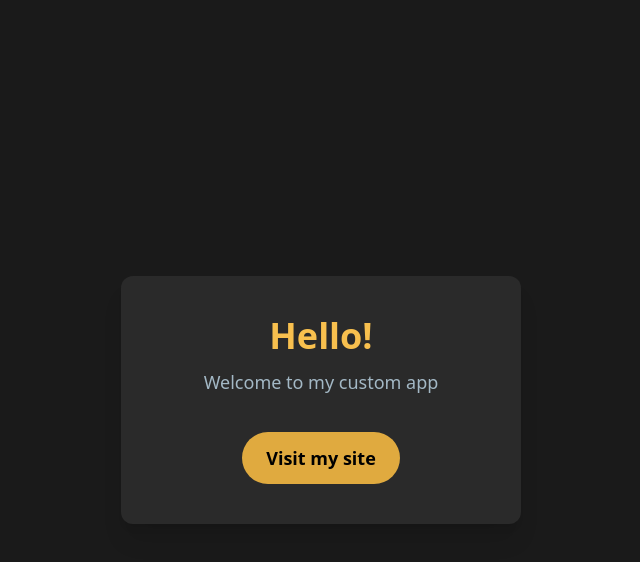
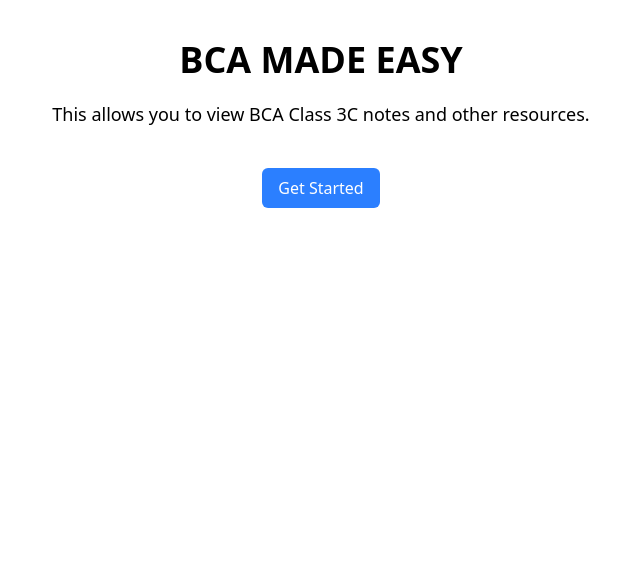
Before and after one commit to zeropse/ezbca, a React (Vite) app: page / in a window 1280 px wide. Shown: the top 562 px of the page, without its empty margins (319-959 px from the left). Built offline with nearby package versions, Linux system fonts and the light colour scheme.

Commit message:
added home

```diff
--- a/index.html
+++ b/index.html
@@ -3,6 +3,7 @@
   <head>
     <meta charset="UTF-8" />
     <meta name="viewport" content="width=device-width, initial-scale=1.0" />
+    <link rel="icon" href="ico.png" />
     <title>BCA Made Easy</title>
   </head>
   <body>
--- a/src/App.jsx
+++ b/src/App.jsx
@@ -1,17 +1,13 @@
+import { BrowserRouter, Routes, Route } from "react-router-dom";
+import Home from "./pages/Home";
+
 const App = () => {
   return (
-    <div className="flex h-screen items-center justify-center bg-[#1a1a1a] text-[#f2f2f2]">
-      <div className="w-[90%] max-w-[400px] rounded-xl bg-[#2a2a2a] p-10 text-center shadow-xl">
-        <h1 className="mb-3 text-4xl font-bold text-[#f8c04e]">Hello!</h1>
-        <p className="mb-5 text-lg text-[#a3b8c5]">Welcome to my custom app</p>
-        <button
-          className="mt-4 rounded-full bg-[#e0aa3f] px-6 py-3 text-lg font-semibold text-black transition-all duration-300 hover:bg-[#f3be54] hover:-translate-y-1 focus:outline-none cursor-pointer"
-          onClick={() => window.open("https://zeropse.xyz", "_blank")}
-        >
-          Visit my site
-        </button>
-      </div>
-    </div>
+    <BrowserRouter>
+      <Routes>
+        <Route path="/" element={<Home />} />
+      </Routes>
+    </BrowserRouter>
   );
 };
 
--- /dev/null
+++ b/src/pages/Home.jsx
@@ -0,0 +1,17 @@
+const Home = () => {
+  return (
+    <div>
+      <h1 className="text-4xl font-bold text-center pt-10">BCA MADE EASY</h1>
+      <p className="text-lg text-center pt-5">
+        This allows you to view BCA Class 3C notes and other resources.
+      </p>
+      <div className="flex justify-center pt-10">
+        <button className="bg-blue-500 text-white px-4 py-2 rounded-md cursor-pointer hover:opacity-80">
+          Get Started
+        </button>
+      </div>
+    </div>
+  );
+};
+
+export default Home;
```
Also changed, not shown: public/ico.png (added).
